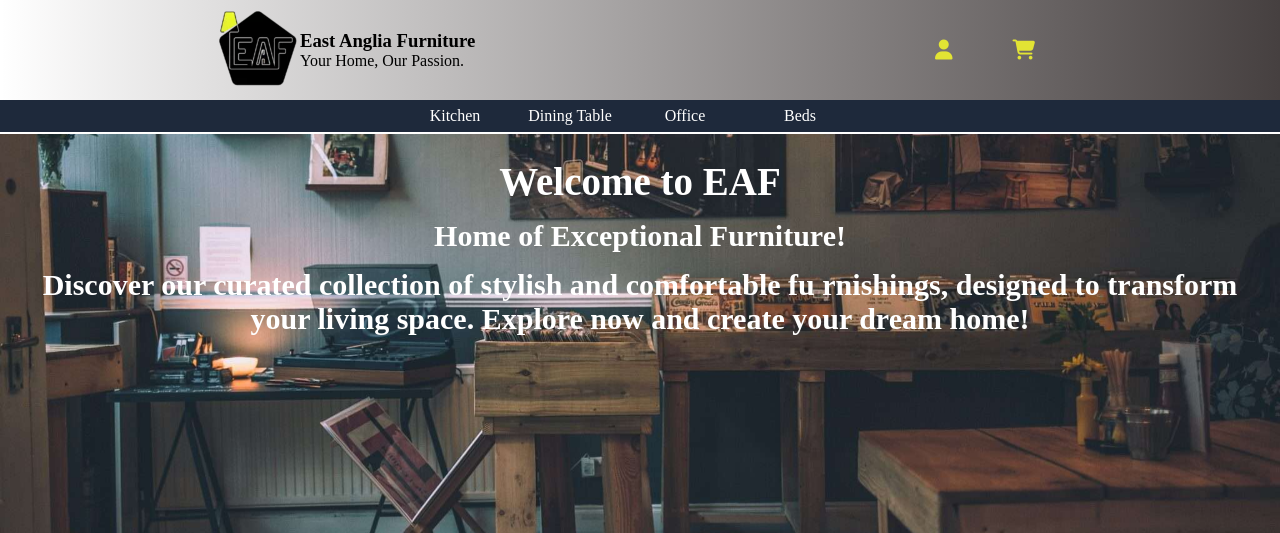
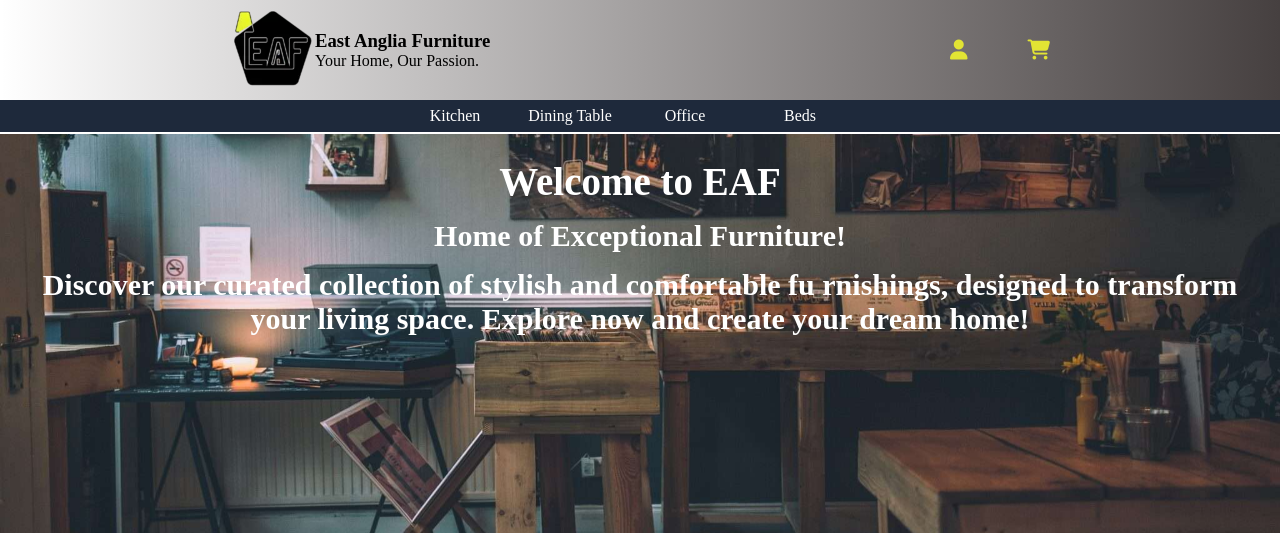
Before and after one commit to limitlesswill/E-commerce_furniture, a PHP site: page / in a window 1280 px wide. Shown: the top 533 px of the page. Run offline with PHP 8.4, Linux system fonts and the light colour scheme.

Commit message:
- hotfix style

```diff
--- a/index.html
+++ b/index.html
@@ -16,17 +16,16 @@
     <div class="firstheader">
         <div class="leftfirstheader">
             <a href="./index.html"><img src="./asset/Logo-Eaf-resized-500x500-2-85x85.png.webp" alt="Logo"></a>
-            <span>
+            <div class="slogan">
                 <h3>East Anglia Furniture</h3>
                 <p>Your Home, Our Passion.</p>
-            </span>
+            </div>
         </div>
         <div class="rightfirstheader">
-            <a href="#"><i style="font-size: 20px;" class="fa-solid fa-user"></i></a>
-            <a href="#"><i style="font-size: 20px;" class="fa-solid fa-cart-shopping"></i></a>
+            <span><i style="font-size: 20px;" class="fa-solid fa-user"></i></span>
+            <span><i style="font-size: 20px;" class="fa-solid fa-cart-shopping"></i></span>
         </div>
     </div>
-
     <!-- end first header -->
 
     <!-- start second header -->
--- a/styles/index.css
+++ b/styles/index.css
@@ -12,38 +12,37 @@
     --second-color: #e2e434;
     --header-color: #1E293B;
     --P-color: #334155;
-
-
 }
 
 /* start first header */
 .firstheader {
     display: flex;
-    align-items: center;
     justify-content: space-around;
     height: 100px;
     background-image: linear-gradient(to right, rgba(59, 57, 57, 0), rgb(70, 64, 64));
-
+    overflow: hidden;
 }
 
 .rightfirstheader {
     display: flex;
+    flex-flow: row wrap;
+    justify-content: space-between;
     align-items: center;
-    justify-content: space-between;
+    width: 100px;
+    color: var(--second-color);
 }
 
-.rightfirstheader i {
-    color: var(--second-color);
-    padding: 30px;
-}
-
-.rightfirstheader a:hover {
+.rightfirstheader span:hover {
     font-size: 90px;
 }
 
 .leftfirstheader {
     display: flex;
     align-items: center;
+}
+
+.slogan {
+    color: black;
 }
 
 /* end first header */
@@ -291,14 +290,14 @@ nav .nav {
     display: flex;
     flex-flow: row wrap;
     justify-content: space-evenly;
-    gap:20px;
+    gap: 20px;
     /* to center elements in the middle ( i wouldn't recomment it )*/
     align-items: center;
     align-content: center;
     margin: 15px auto;
     box-shadow: 0 0 10px 0 rgba(0, 0, 0, .5);
     padding: 30px 10px;
-    overflow:hidden;
+    overflow: hidden;
 }
 
 .section_about a {
```
Also changed, not shown: beds.html (+5 -5 lines), dining table.html (+5 -5 lines), kitchen.html (+4 -5 lines), office.html (+5 -4 lines).
